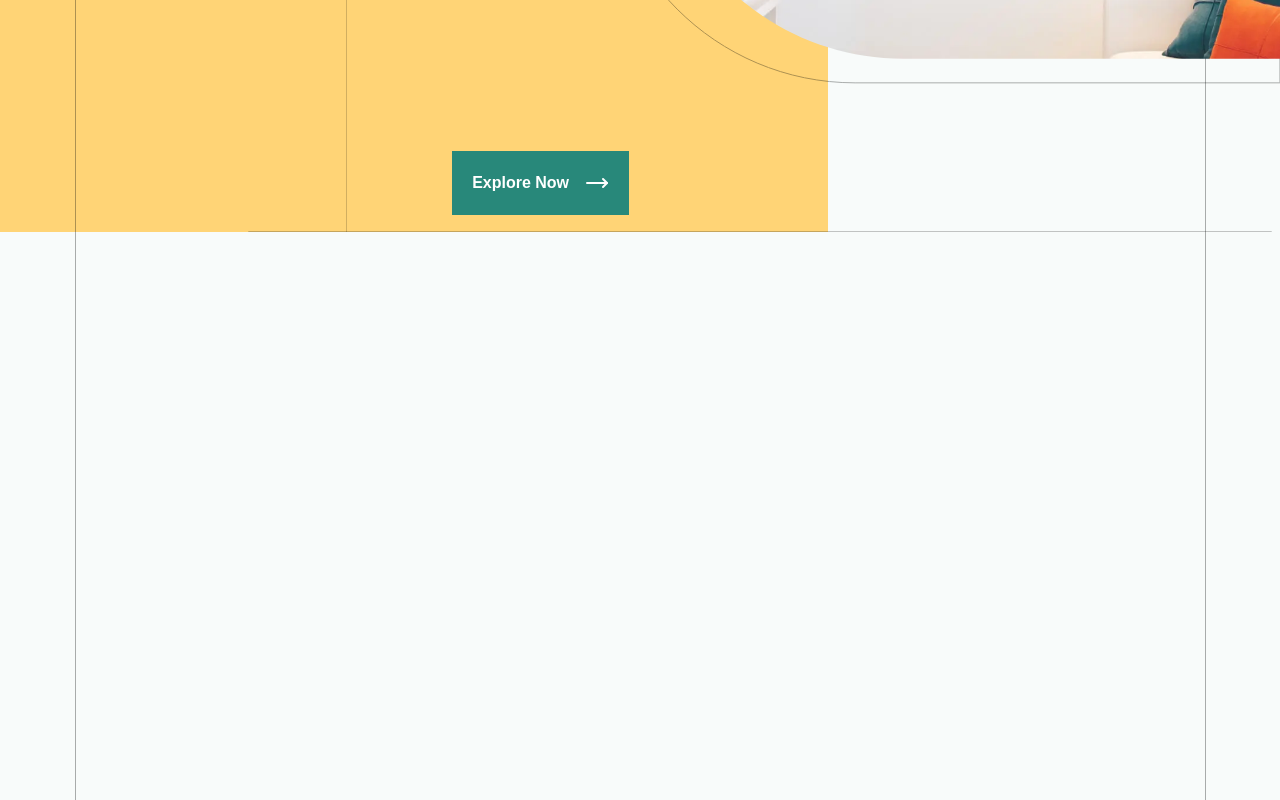
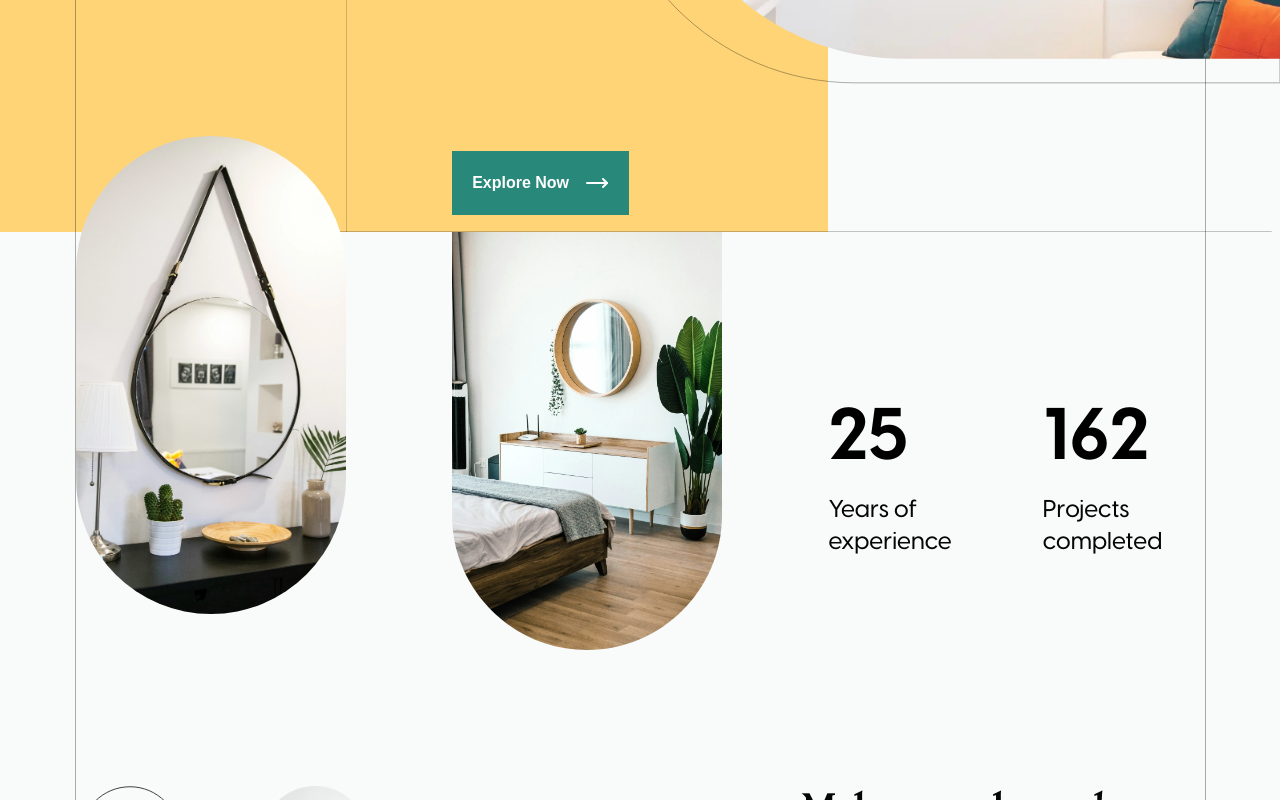
Before and after one commit to jane-ahone/interiorfirm-copy, a Next.js app: page / in a window 1280 px wide. Shown: the part 660-1460 px from the top of the page. Built offline with nearby package versions, Linux system fonts and the light colour scheme.

Commit message:
add exp section

```diff
--- a/src/app/page.tsx
+++ b/src/app/page.tsx
@@ -1,9 +1,11 @@
+import ExperienceSection from "@/components/organisms/Experience/experience";
 import Hero from "@/components/organisms/Hero";
 
 export default function Home() {
   return (
     <main className="container-grid">
       <Hero />
+      <ExperienceSection/>
       {/* <ExperienceSection />
       <DreamSpace />
       <InnovativeSection />
```
